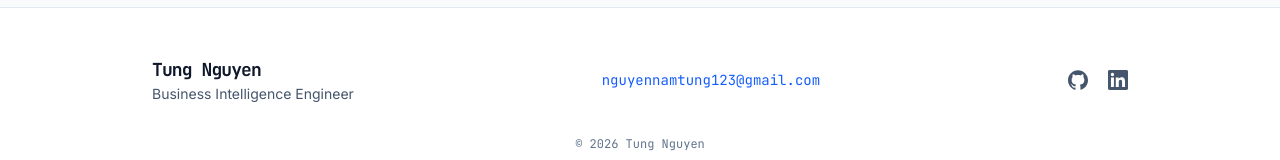
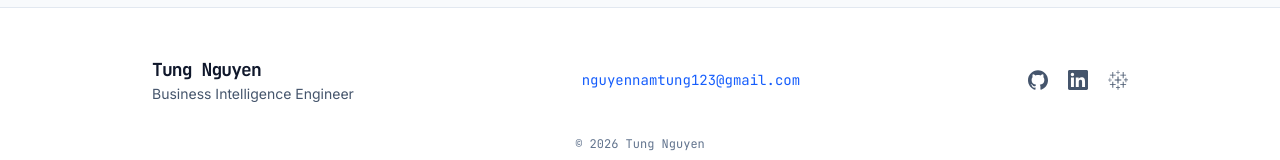
Before and after one commit to TungNamNguyen/personal-portfolio, a React (Vite) app: page / in a window 1280 px wide. Shown: the part 5153-5313 px from the top of the page. Built offline with nearby package versions, Linux system fonts and the light colour scheme.

Commit message:
feat: add Tableau Public link to footer

```diff
--- a/src/components/Footer.tsx
+++ b/src/components/Footer.tsx
@@ -1,5 +1,6 @@
 import SiGithub from "~icons/simple-icons/github";
 import FaLinkedin from "~icons/simple-icons/linkedin";
+import SiTableau from "~icons/simple-icons/tableau";
 import { SITE } from "../constants";
 
 const iconLink =
@@ -54,6 +55,15 @@ export default function Footer() {
             >
               <FaLinkedin width={20} height={20} />
             </a>
+            <a
+              href={SITE.tableau}
+              target="_blank"
+              rel="noopener noreferrer"
+              className={iconLink}
+              aria-label="Tableau Public"
+            >
+              <SiTableau width={20} height={20} />
+            </a>
           </div>
         </div>
 
```
